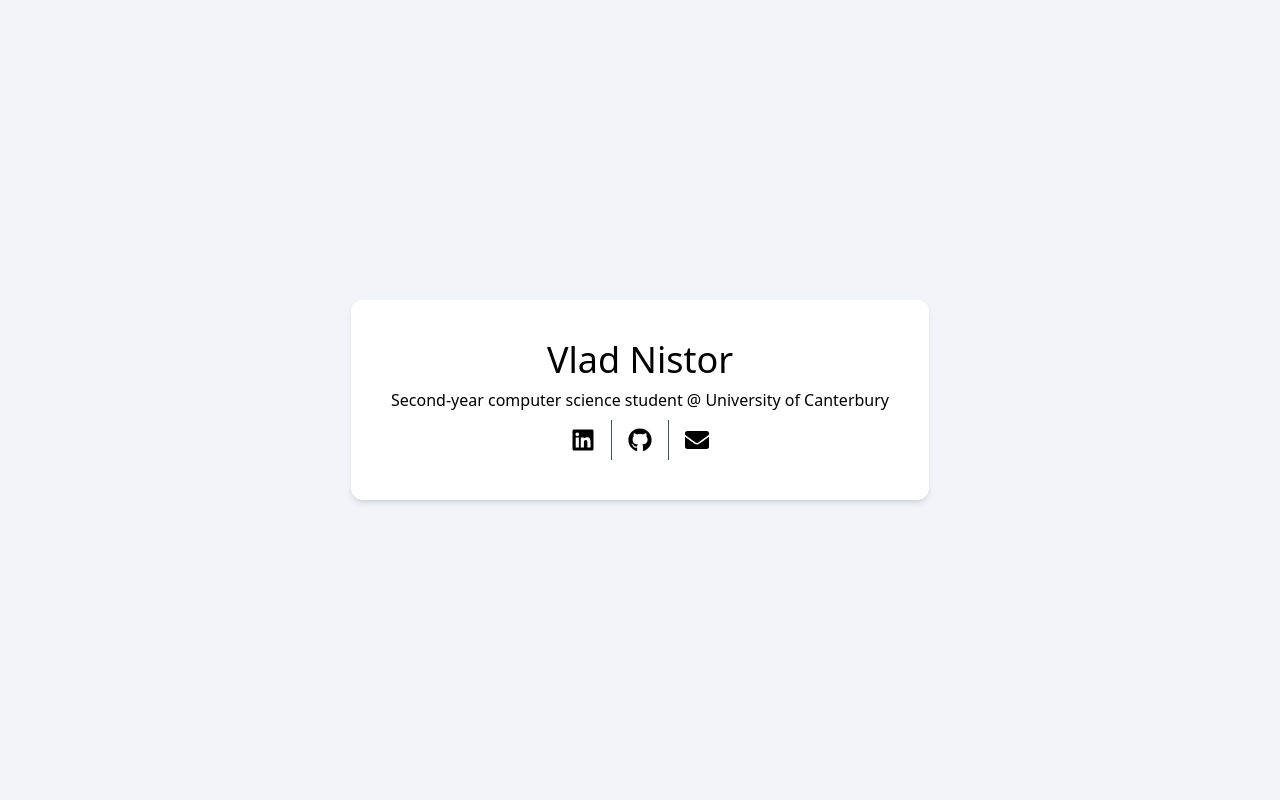
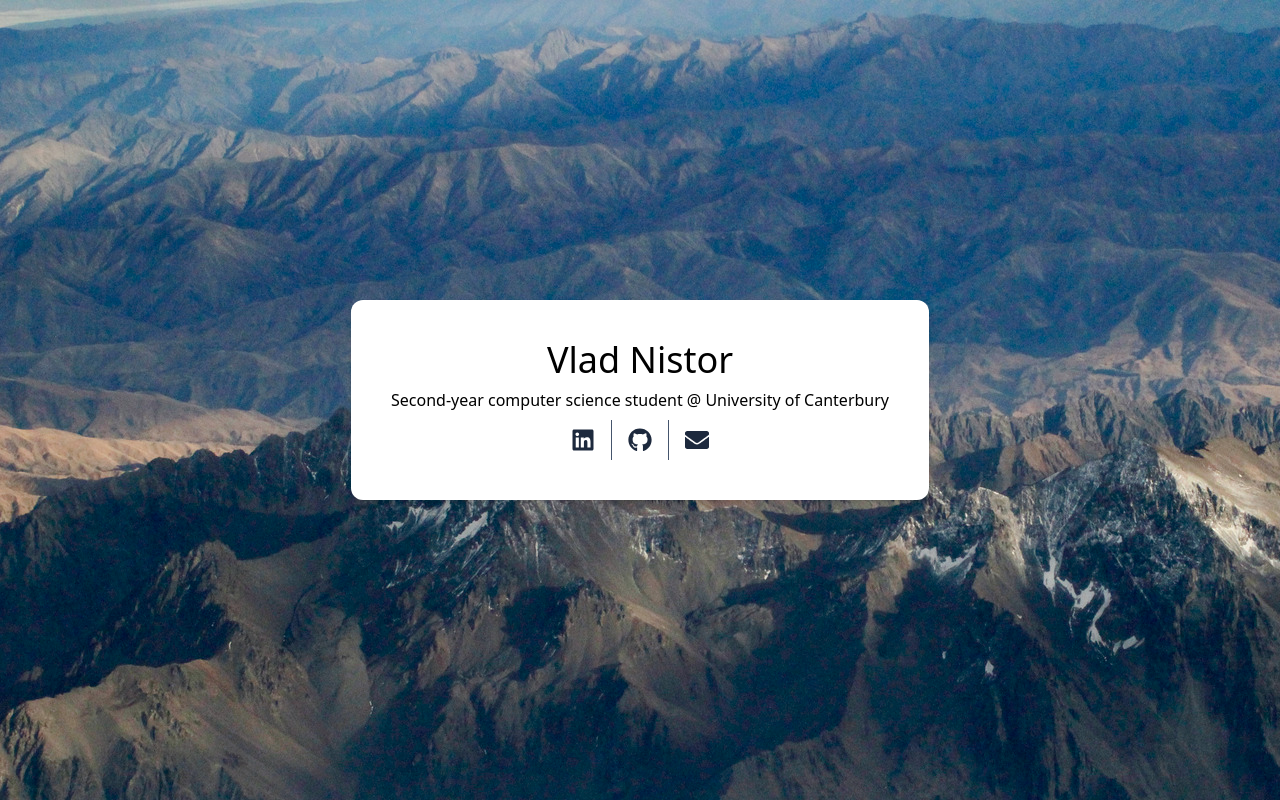
Before and after one commit to nistorv/nistorv.github.io, a React (Vite) app: page / in a window 1280 px wide. Built offline with nearby package versions, Linux system fonts and the light colour scheme.

Commit message:
added bg + minor changes

```diff
--- a/src/App.tsx
+++ b/src/App.tsx
@@ -1,13 +1,17 @@
 import { FaEnvelope, FaGithub, FaLinkedin } from "react-icons/fa";
 import { IconButton } from "./components/IconButton";
 
+import backgroundImage from "./assets/background.jpg";
+
 function App() {
   return (
-    <div className="w-screen h-screen flex justify-center items-center bg-slate-100">
+    <div
+      className={`w-screen h-screen flex justify-center items-center`}
+      style={{ background: `url(${backgroundImage})` }}
+    >
       <div className="bg-white px-5 p-10 rounded-xl shadow-md">
         <h1 className="text-4xl mx-10 text-center">Vlad Nistor</h1>
         <p className="max-w-2xl flex text-center mx-5 py-2">
-          {" "}
           Second-year computer science student @ University of Canterbury
         </p>
         <div className="flex flex-row justify-center divide-x divide-slate-600">
--- a/src/components/IconButton.tsx
+++ b/src/components/IconButton.tsx
@@ -5,7 +5,10 @@ export interface IconButtonProps {
 
 export function IconButton(props: IconButtonProps) {
   return (
-    <a className="flex justify-center items-center px-4 py-2" href={props.href}>
+    <a
+      className="flex justify-center items-center px-4 py-2 text-slate-800 hover:bg-slate-800 hover:text-white"
+      href={props.href}
+    >
       {props.children}
     </a>
   );
```
Also changed, not shown: src/assets/background.jpg (added).
